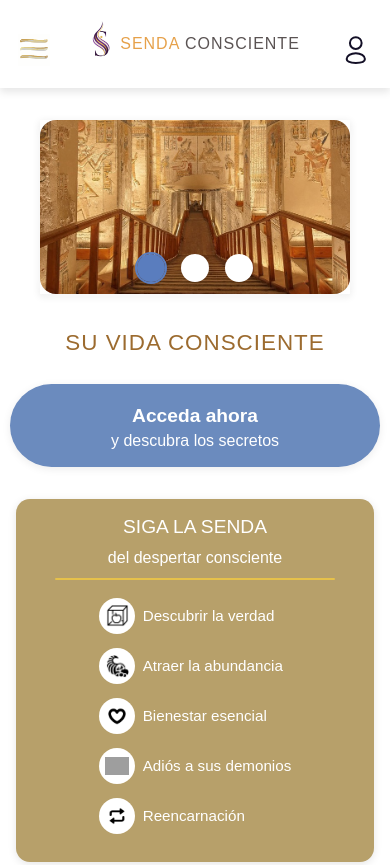
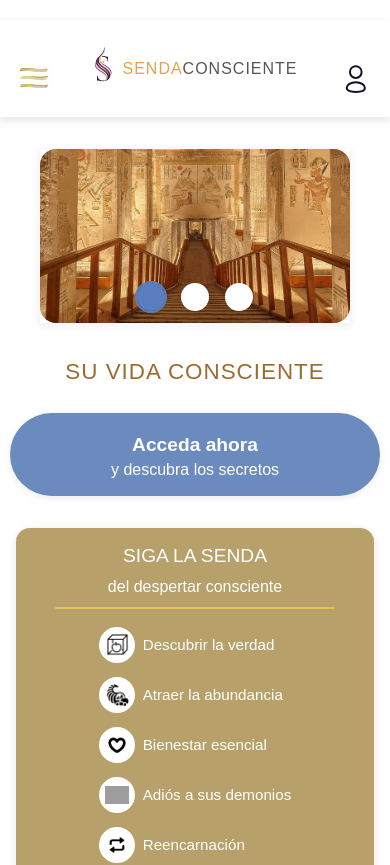
Before and after one commit to orbimatrix/Conscious-path, a Next.js app: page / in a window 390 px wide. Shown: the top 865 px of the page. Built offline with nearby package versions, Linux system fonts and the light colour scheme; grey boxes are pictures that could not be loaded.

Commit message:
Enhance mobile header styles and safe area support in globals.css and Header component. Update padding, margin, and positioning for improved responsiveness across various iPhone models and screen sizes. Ensure consistent layout and alignment for better user experience on mobile devices.

```diff
--- a/src/app/components/Header.tsx
+++ b/src/app/components/Header.tsx
@@ -48,7 +48,12 @@ export default function Header() {
     // Mobile header (current)
     return (
       <>
-        <div style={{ paddingTop: 'env(safe-area-inset-top)' }}>
+        <div style={{
+          paddingTop: 'env(safe-area-inset-top)',
+          marginTop: 'env(safe-area-inset-top)',
+          position: 'relative',
+          top: 'env(safe-area-inset-top)'
+        }}>
           <header className="header-root">
             <div className="header-icon" onClick={toggleDropdown}>
               <Image src="/img/menu/menu200.svg" alt="Menu" width={32} height={32} />
--- a/src/app/globals.css
+++ b/src/app/globals.css
@@ -414,34 +414,128 @@
 /* iPhone Pro Max specific fixes */
 @media screen and (max-width: 414px) and (max-height: 896px) {
   .header-root {
-    padding-top: max(20px, env(safe-area-inset-top));
-    height: calc(92px + env(safe-area-inset-top));
-    margin-top: env(safe-area-inset-top);
+    padding-top: max(35px, env(safe-area-inset-top)) !important;
+    height: calc(107px + env(safe-area-inset-top)) !important;
+    margin-top: env(safe-area-inset-top) !important;
+    position: relative !important;
+    top: env(safe-area-inset-top) !important;
+    display: flex !important;
+    align-items: center !important;
+    justify-content: space-between !important;
+  }
+
+  .header-center {
+    display: flex !important;
+    align-items: center !important;
+    gap: 8px !important;
+  }
+
+  .header-icon {
+    display: flex !important;
+    align-items: center !important;
+    justify-content: center !important;
+  }
+
+  .header-center span {
+    line-height: 1.2 !important;
+    display: flex !important;
+    align-items: center !important;
   }
 }
 
 @media screen and (max-width: 375px) and (max-height: 812px) {
   .header-root {
-    padding-top: max(20px, env(safe-area-inset-top));
-    height: calc(92px + env(safe-area-inset-top));
-    margin-top: env(safe-area-inset-top);
+    padding-top: max(35px, env(safe-area-inset-top)) !important;
+    height: calc(107px + env(safe-area-inset-top)) !important;
+    margin-top: env(safe-area-inset-top) !important;
+    position: relative !important;
+    top: env(safe-area-inset-top) !important;
+    display: flex !important;
+    align-items: center !important;
+    justify-content: space-between !important;
+  }
+
+  .header-center {
+    display: flex !important;
+    align-items: center !important;
+    gap: 8px !important;
+  }
+
+  .header-icon {
+    display: flex !important;
+    align-items: center !important;
+    justify-content: center !important;
+  }
+
+  .header-center span {
+    line-height: 1.2 !important;
+    display: flex !important;
+    align-items: center !important;
   }
 }
 
 /* General iPhone safe area support */
 @supports (padding-top: env(safe-area-inset-top)) {
   .header-root {
-    padding-top: max(16px, env(safe-area-inset-top));
-    height: calc(88px + env(safe-area-inset-top));
-    margin-top: env(safe-area-inset-top);
+    padding-top: max(25px, env(safe-area-inset-top)) !important;
+    height: calc(97px + env(safe-area-inset-top)) !important;
+    margin-top: env(safe-area-inset-top) !important;
+    position: relative !important;
+    top: env(safe-area-inset-top) !important;
   }
 }
 
 /* Additional safe area support for all mobile devices */
 @media screen and (max-width: 768px) {
   .header-root {
-    padding-top: max(12px, env(safe-area-inset-top));
-    margin-top: env(safe-area-inset-top);
+    padding-top: max(20px, env(safe-area-inset-top)) !important;
+    margin-top: env(safe-area-inset-top) !important;
+    position: relative !important;
+    top: env(safe-area-inset-top) !important;
+    display: flex !important;
+    align-items: center !important;
+    justify-content: space-between !important;
+  }
+
+  .header-center {
+    display: flex !important;
+    align-items: center !important;
+    gap: 8px !important;
+  }
+
+  .header-icon {
+    display: flex !important;
+    align-items: center !important;
+    justify-content: center !important;
+  }
+}
+
+/* Force safe area on all iOS devices */
+@media screen and (-webkit-min-device-pixel-ratio: 2) {
+  .header-root {
+    padding-top: max(30px, env(safe-area-inset-top)) !important;
+    margin-top: env(safe-area-inset-top) !important;
+    position: relative !important;
+    top: env(safe-area-inset-top) !important;
+  }
+}
+
+/* Body level safe area support */
+body {
+  padding-top: env(safe-area-inset-top) !important;
+  margin-top: env(safe-area-inset-top) !important;
+}
+
+/* Additional iPhone specific fixes */
+@media screen and (max-width: 414px) {
+  body {
+    padding-top: max(env(safe-area-inset-top), 20px) !important;
+  }
+}
+
+@media screen and (max-width: 375px) {
+  body {
+    padding-top: max(env(safe-area-inset-top), 20px) !important;
   }
 }
 
```
